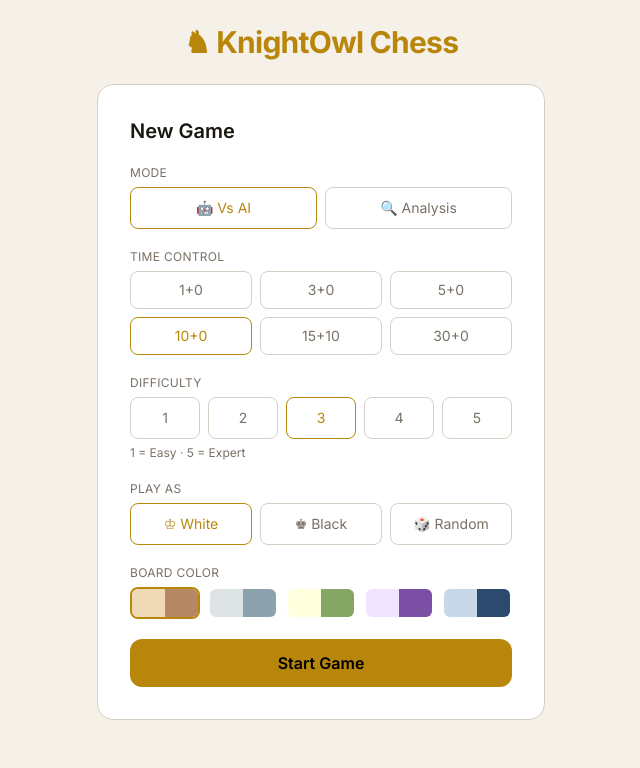
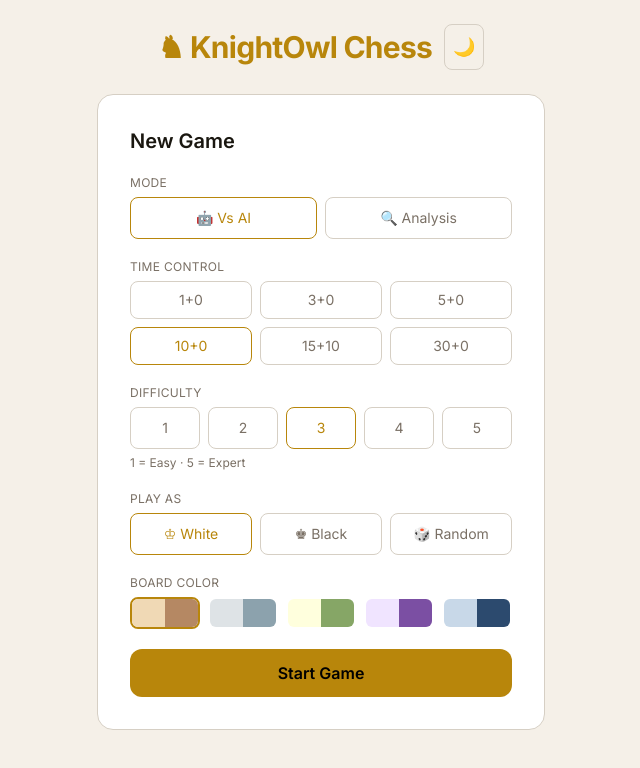
Before and after one commit to itsdimash/chess_game_with_Authorization, a Next.js app: page / in a window 1280 px wide. Shown: the top 768 px of the page, without its empty margins (319-959 px from the left). Built offline with nearby package versions, Linux system fonts and the light colour scheme.

Commit message:
fix move handler

```diff
--- a/src/app/page.tsx
+++ b/src/app/page.tsx
@@ -5,6 +5,7 @@
 import { AICoach } from '@/components/game/AICoach'
 import { useGameStore } from '@/store/gameStore'
 import { useStockfish } from '@/hooks/useStockfish'
+import { ThemeToggle } from '@/components/ThemeProvider'
 import type { GameConfig } from '@/types'
 import type { Square } from 'chess.js'
 
@@ -28,15 +29,12 @@
       const h = window.innerHeight
 
       if (w < 640) {
-        // Mobile: full width minus padding, keep square
         const available = Math.min(w - 16, h * 0.55)
         setSize(Math.floor(available / 8) * 8)
       } else if (w < 1024) {
-        // Tablet: slightly smaller, stacked layout
         const available = Math.min(w - 48, h * 0.65)
         setSize(Math.floor(Math.min(available, 520) / 8) * 8)
       } else {
-        // Desktop: constrained by height so sidebar fits
         const available = Math.min(h - 160, w * 0.55, 600)
         setSize(Math.floor(available / 8) * 8)
       }
@@ -103,9 +101,12 @@
   return (
     <main className="min-h-screen bg-background flex flex-col items-center p-2 sm:p-4 gap-3 sm:gap-6">
       {/* Header */}
-      <h1 className="text-2xl sm:text-3xl font-bold text-accent tracking-tight pt-2">
-        ♞ KnightOwl Chess
-      </h1>
+      <div className="flex items-center gap-3 pt-2">
+        <h1 className="text-2xl sm:text-3xl font-bold text-accent tracking-tight">
+          ♞ KnightOwl Chess
+        </h1>
+        <ThemeToggle />
+      </div>
 
       {!gameStarted ? (
         <GameSetup
@@ -114,11 +115,6 @@
           setBoardTheme={setBoardTheme}
         />
       ) : (
-        /*
-         * Layout strategy:
-         * Mobile (<lg): board on top, sidebar below (full width, scrollable)
-         * Desktop (lg+): board left, sidebar right (side by side)
-         */
         <div className="w-full flex flex-col lg:flex-row gap-3 lg:gap-6 items-center lg:items-start lg:justify-center">
 
           {/* Board column */}
@@ -136,7 +132,6 @@
 
           {/* Sidebar */}
           <div className="w-full lg:w-72 xl:w-80 flex-shrink-0">
-            {/* On mobile: horizontal timer row */}
             <div className="bg-surface border border-border rounded-2xl p-3 sm:p-4">
               <TimerDisplay />
               <AICoach />
@@ -172,7 +167,6 @@
   const isWhiteActive = activeTimer === 'w'
   const isBlackActive = activeTimer === 'b'
 
-  // On mobile show timers side-by-side to save vertical space
   return (
     <div className="flex sm:flex-col gap-2 mb-4">
       <div className={`flex flex-1 items-center justify-between px-3 sm:px-4 py-2 rounded-lg border transition-all ${
```
Also changed, not shown: 2 other files (tests, documents, lock files or other folders).
